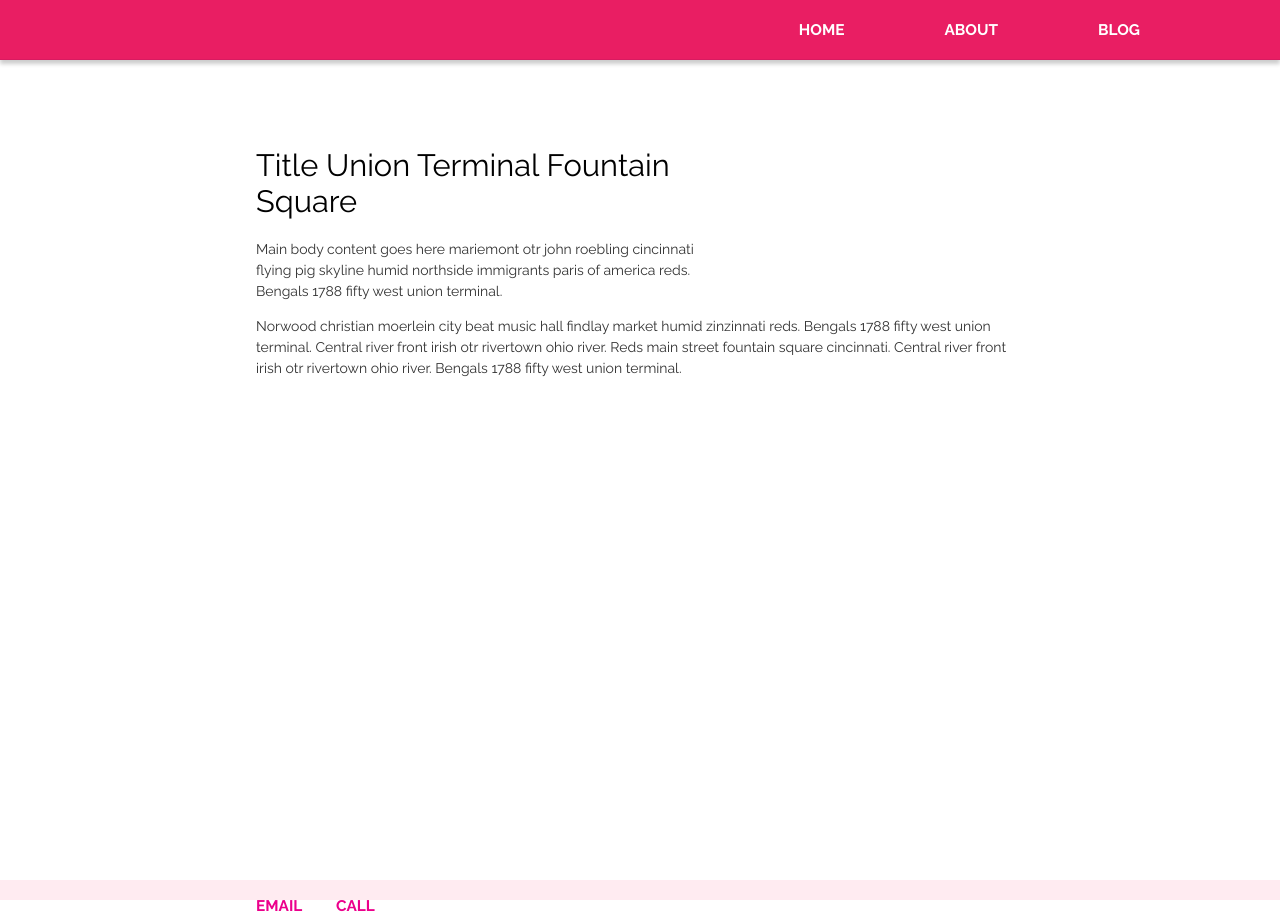
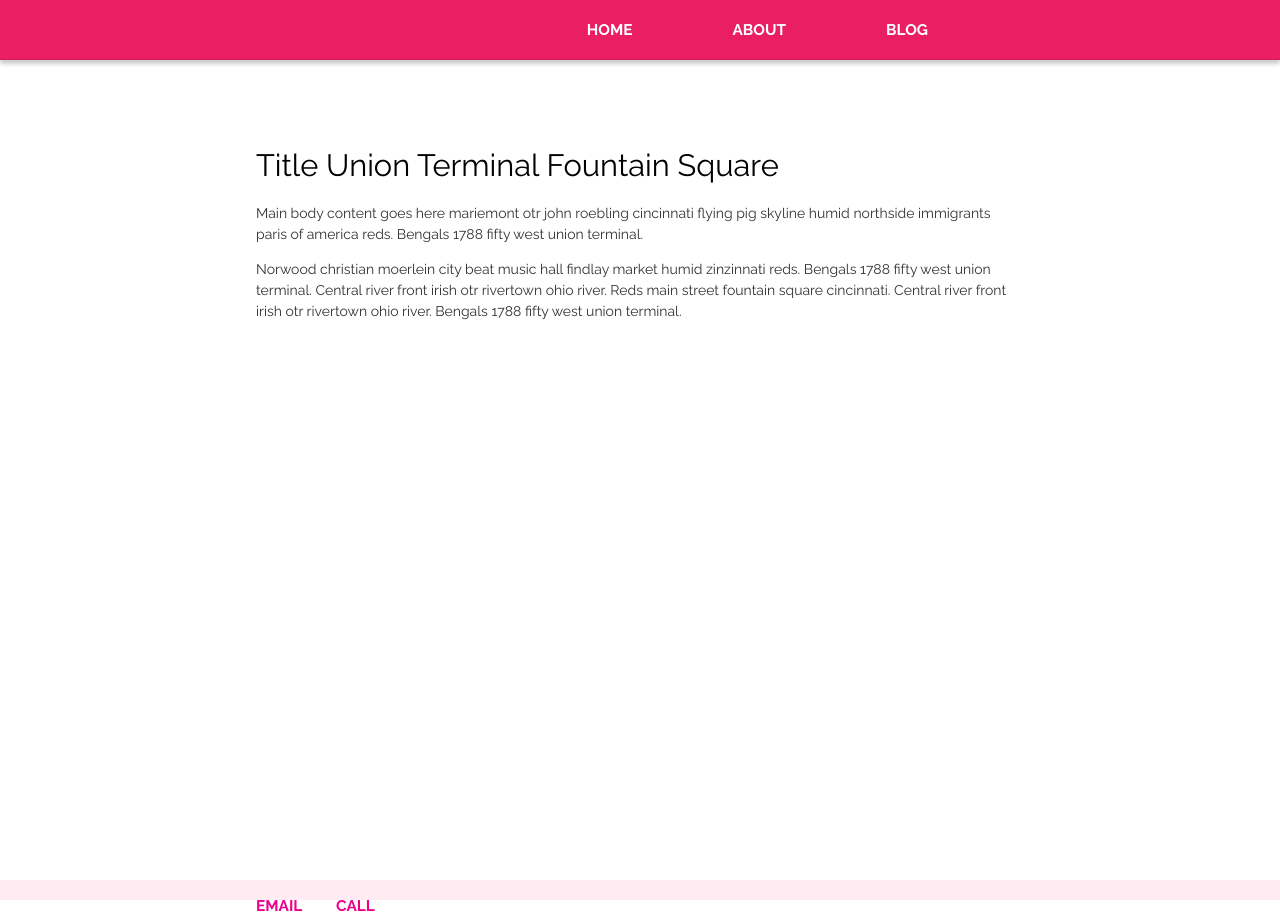
Before and after one commit to banbanbana/happybana.github.io, a Jekyll site: the page index.html, which Jekyll copies as it is, in a window 1280 px wide. Built offline with Jekyll 4.4.1, drawn with Linux system fonts in a browser that asks for light colours.

Commit message:
Update test.css

```diff
--- a/css/test.css
+++ b/css/test.css
@@ -609,7 +609,7 @@
 	text-transform:uppercase;
 	font-weight:700;
 	font-size: 1.1em;
-	margin:0px 0px 20% 0px;
+	margin:0px 20% 0px 0px;
 }
 
 nav ul li, footer ul li {
```
